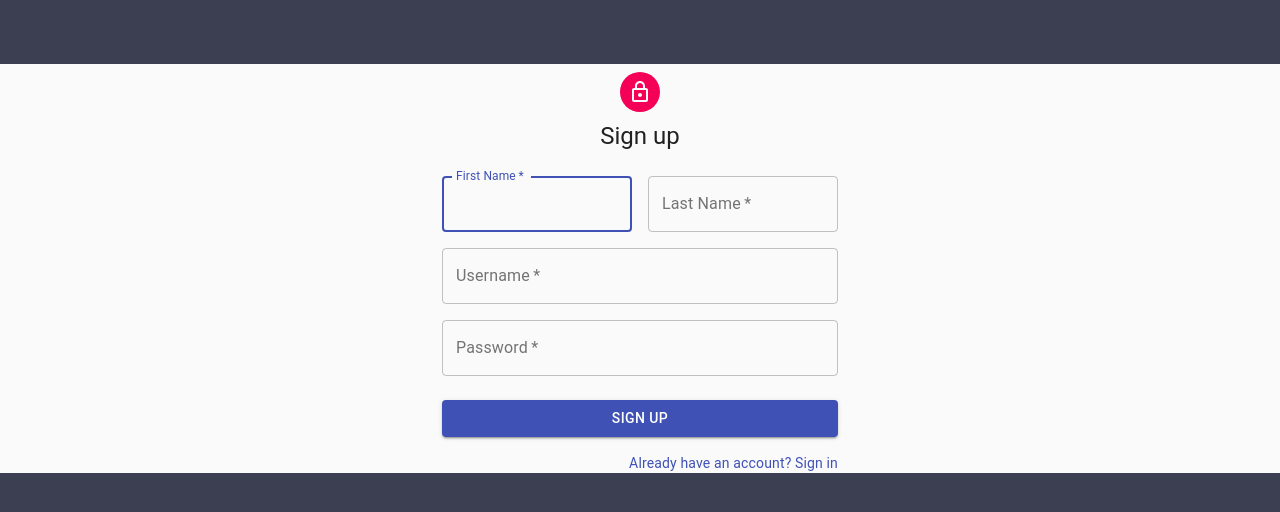
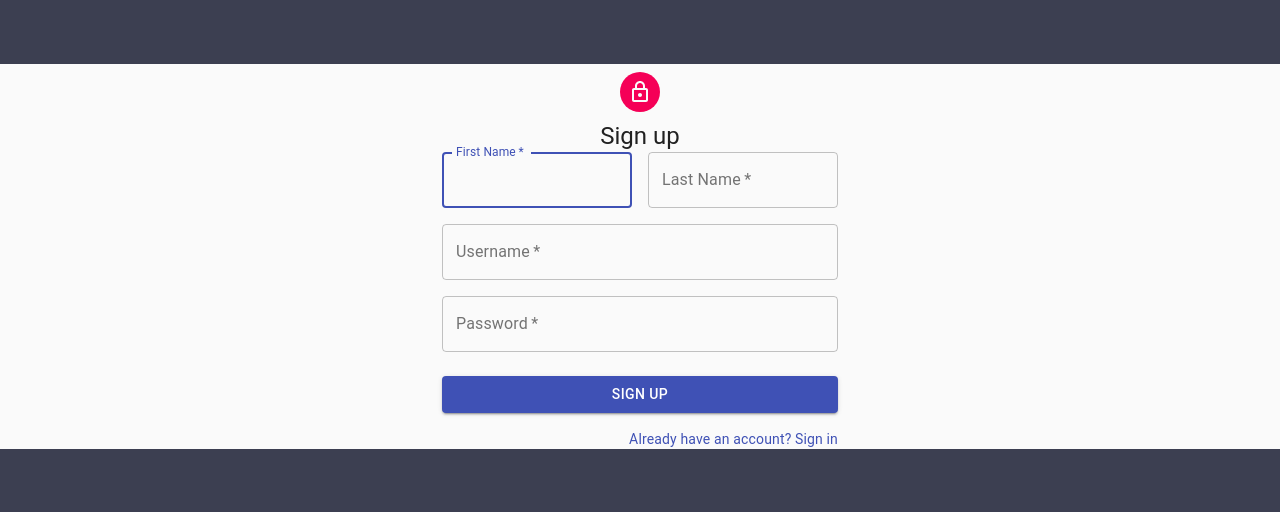
Before and after one commit to JNoris/social-media-react-app, a React (Create React App) app in the folder social-media-react-app/: page /register in a window 1280 px wide. Shown: the top 512 px of the page. Built offline with nearby package versions, Linux system fonts and the light colour scheme.

Commit message:
commit for merge

```diff
--- a/social-media-react-app/src/components/Follow/Following/Following.js
+++ b/social-media-react-app/src/components/Follow/Following/Following.js
@@ -29,7 +29,7 @@ const Following = (props) => {
     }, [data])
     if(noFollowing)
     {
-        return <Empty text="No Followers"/>
+        return <Empty text="Following 0"/>
     }
     return (
         <Container>
--- a/social-media-react-app/src/components/Login/Register.js
+++ b/social-media-react-app/src/components/Login/Register.js
@@ -151,7 +151,6 @@ const Register = () => {
         <Typography component="h1" variant="h5">
           Sign up
         </Typography>
-        <form className={classes.form} noValidate>
           <Grid container spacing={2}>
             <Grid item xs={12} sm={6}>
               <TextField
@@ -227,7 +226,6 @@ const Register = () => {
             </Grid>
           </Grid>
           <Notification notify={notify} setNotify={setNotify} />
-        </form>
       </div>
     </Container>
   );
```
